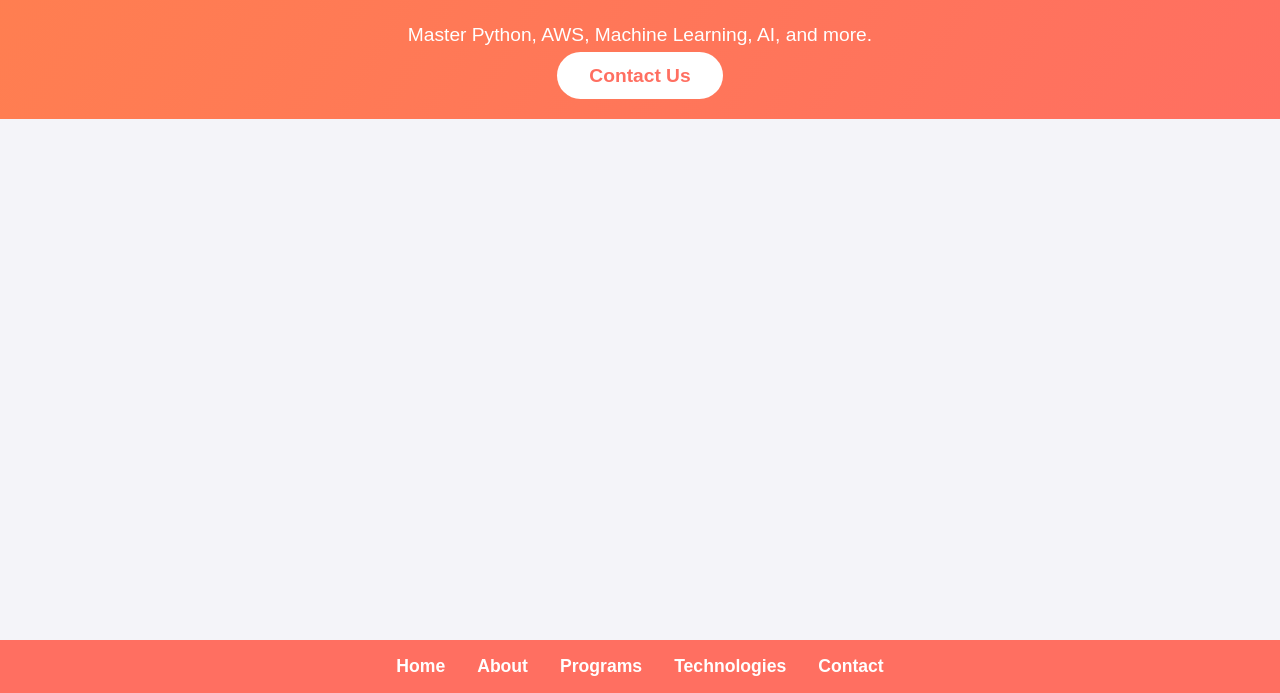
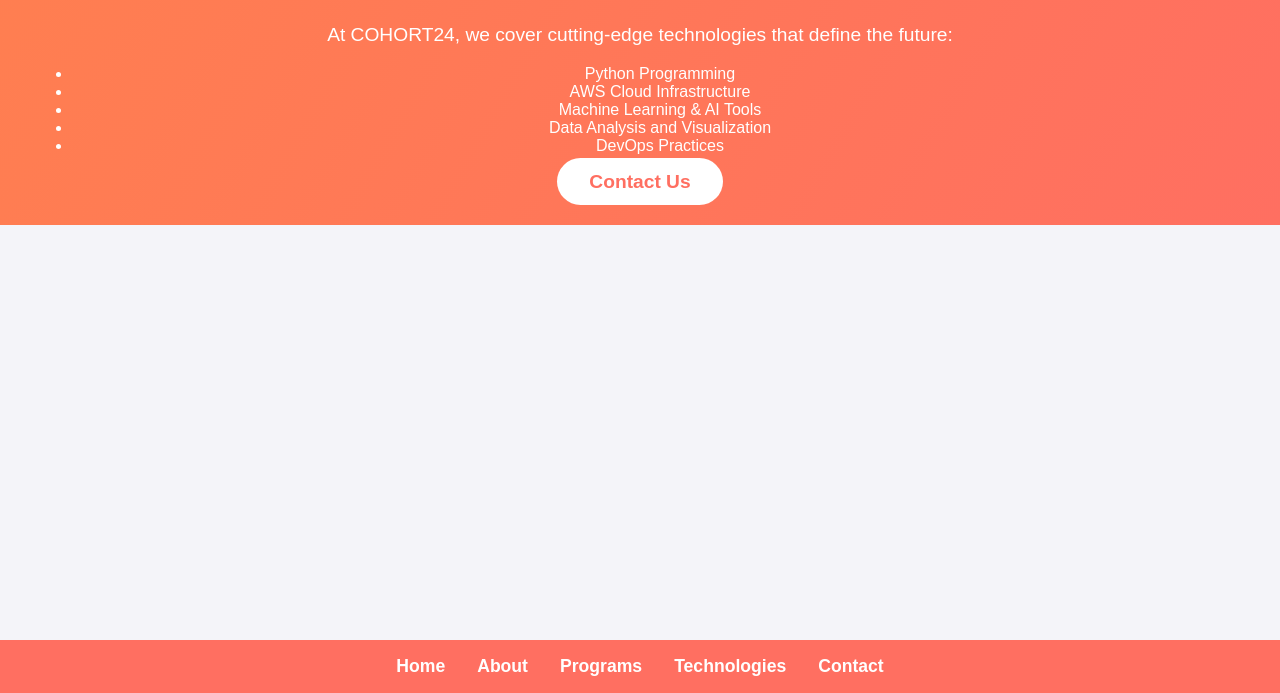
Before and after one commit to ChhayankS/Doss-Website, a plain HTML site: page technologies.html in a window 1280 px wide. Shown: the part 107-800 px from the top of the page. Drawn offline with Linux system fonts and the light colour scheme.

Commit message:
Update technologies.html

```diff
--- a/technologies.html
+++ b/technologies.html
@@ -9,7 +9,14 @@
 <body>
     <header>
         <h1>Technologies Covered</h1>
-        <p>Master Python, AWS, Machine Learning, AI, and more.</p>
+        <p>At COHORT24, we cover cutting-edge technologies that define the future:</p>
+        <ul>
+            <li>Python Programming</li>
+            <li>AWS Cloud Infrastructure</li>
+            <li>Machine Learning & AI Tools</li>
+            <li>Data Analysis and Visualization</li>
+            <li>DevOps Practices</li>
+        </ul>
         <a href="contact.html" class="cta-button">Contact Us</a>
     </header>
     <nav class="navbar">
```
